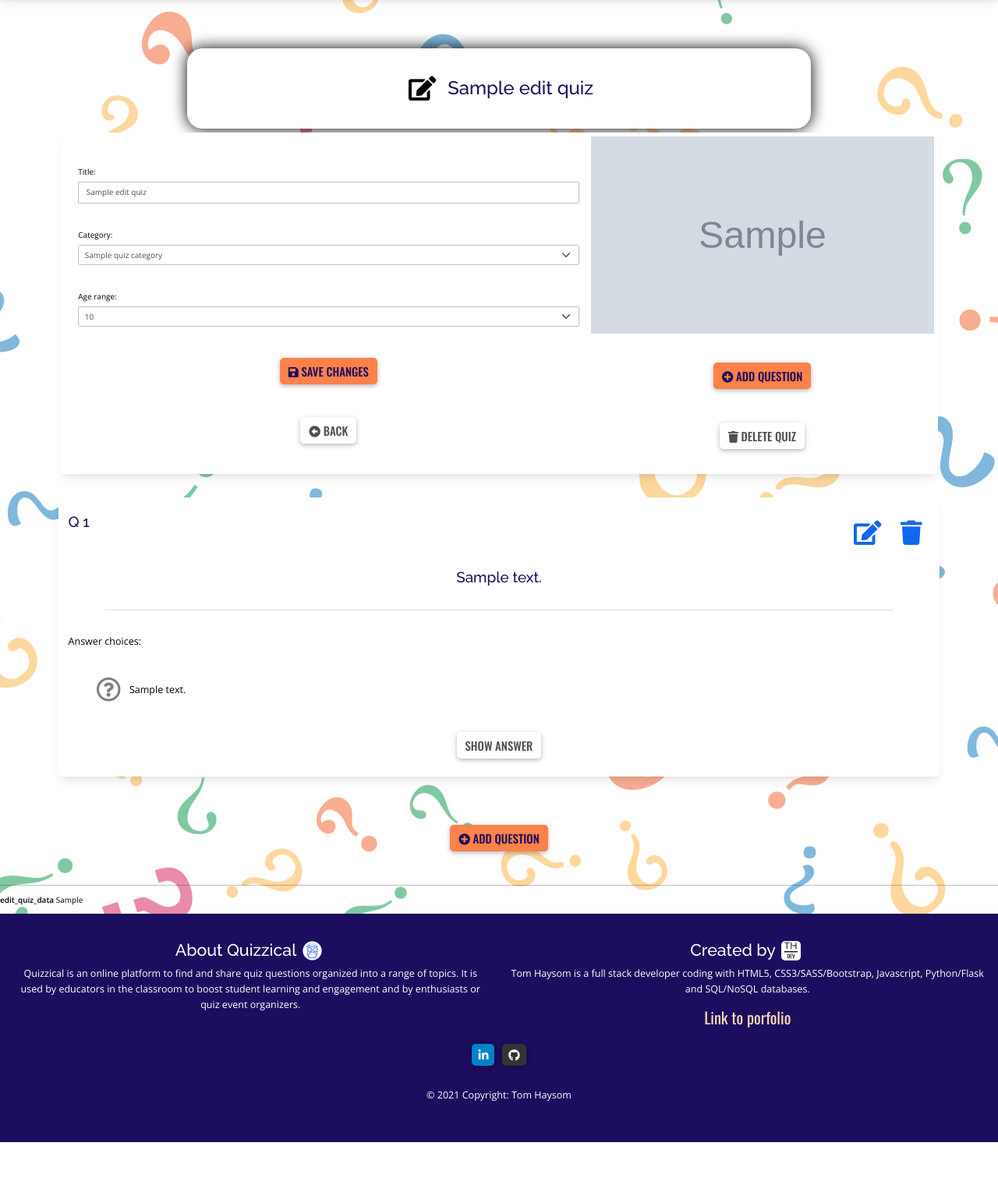
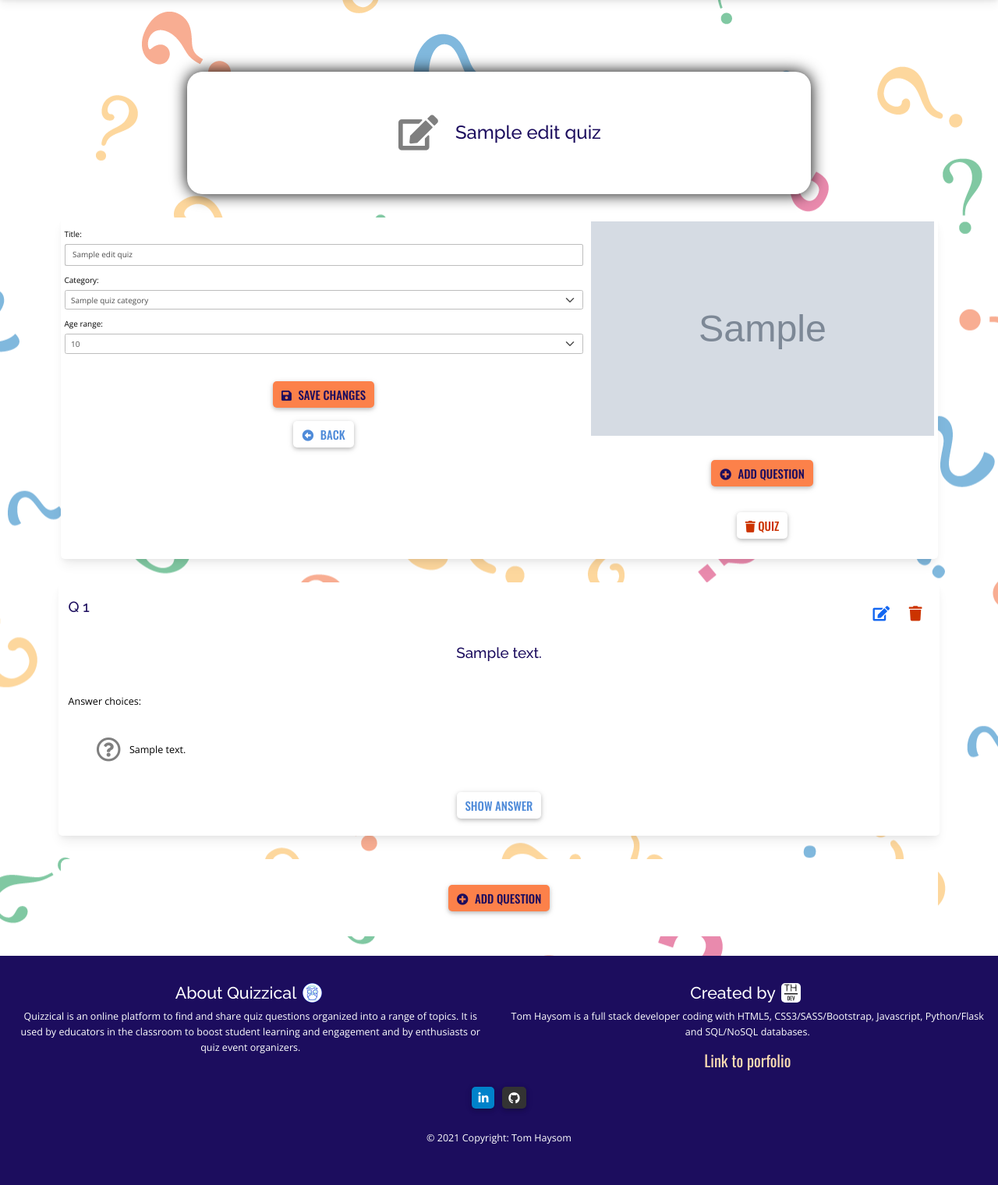
Before and after one commit to thaysom22/quizzical, a Flask app: template templates/pages/edit-quiz.html in a window 1280 px wide. Shown: the part 75-1595 px from the top of the page at 78% size. Before the commit the page ends 1540 px from the top, so only its background shows below. Run offline with Flask 2, Linux system fonts and the light colour scheme; the template is opened without the code that fills it: most values are stand-ins (such as "Sample title", 1, 10 or a date in 2020); grey boxes marked "Sample" are stand-in pictures; some libraries are stand-ins or nearby versions.

Commit message:
finish layout and styling updates for edit quiz and edit question pages

```diff
--- a/static/css/style.css
+++ b/static/css/style.css
@@ -38,6 +38,9 @@
 .btn.btn-secondary {
   background-color: white;
   color: #4F8BD9;
+}
+.btn.delete {
+  color: #cc3300;
 }
 .btn .icon-sm,
 .btn .icon-md {
@@ -147,6 +150,9 @@
 a.nav-link {
   padding: 0.75rem 1.5rem;
   margin: 0.25rem;
+}
+a.delete {
+  color: #cc3300;
 }
 
 span {
@@ -400,18 +406,11 @@
   grid-area: 2/1/span 2/span 1;
 }
 
-/* view question card */
-.question-wrapper hr {
-  width: 90%;
-  color: rgba(0, 0, 0, 0.5);
-  margin: 2rem;
-}
-
 /* edit quiz card */
 .quiz-edit.grid-container {
   display: grid;
   max-height: 50rem;
-  grid-template: 60% 40%/60% 40%;
+  grid-template: 65% 35%/60% 40%;
 }
 .quiz-edit.grid-container span {
   color: rgba(0, 0, 0, 0.5);
@@ -419,7 +418,10 @@
   overflow-wrap: break-word;
 }
 .quiz-edit.grid-container .quiz-edit-data {
-  grid-area: 1/1/span 2/span 1;
+  grid-area: 1/1/span 1/span 1;
+}
+.quiz-edit.grid-container .quiz-edit-submit {
+  grid-area: 2/1/span 1/span 1;
 }
 .quiz-edit.grid-container .quiz-img {
   grid-area: 1/2/span 1/span 1;
@@ -765,8 +767,8 @@
   a.card:hover img {
     -webkit-animation-name: card-zoom;
             animation-name: card-zoom;
-    -webkit-animation-duration: 1s;
-            animation-duration: 1s;
+    -webkit-animation-duration: 0.75s;
+            animation-duration: 0.75s;
     -webkit-animation-fill-mode: forwards;
             animation-fill-mode: forwards;
   }
--- a/static/scss/components/_cards.scss
+++ b/static/scss/components/_cards.scss
@@ -113,29 +113,23 @@
     }
 }
 
-/* view question card */
-
-.question-wrapper {
-    hr {
-        width: 90%;
-        color: $black-fade;
-        margin: 2rem;
-    }
-}
 
 /* edit quiz card */
 .quiz-edit {
     &.grid-container {
         display: grid;
         max-height: 50rem;
-        grid-template: 60% 40% / 60% 40%;
+        grid-template: 65% 35% / 60% 40%;
         span {
             color: $black-fade;
             padding: 0 .75rem calc(.5rem + .2vw) .75rem;
             overflow-wrap: break-word;
         }
         .quiz-edit-data {
-            grid-area: 1 / 1 / span 2 / span 1;
+            grid-area: 1 / 1 / span 1 / span 1;
+        }
+        .quiz-edit-submit {
+            grid-area: 2 / 1 / span 1 / span 1;
         }
         .quiz-img {
             grid-area: 1 / 2 / span 1 / span 1;
--- a/static/scss/helpers/_allpages.scss
+++ b/static/scss/helpers/_allpages.scss
@@ -49,6 +49,9 @@
     &.nav-link {
         padding: .75rem 1.5rem;
         margin: .25rem;
+    }
+    &.delete {
+        color: $error;
     }
 }
 span {
--- a/static/scss/helpers/_buttons.scss
+++ b/static/scss/helpers/_buttons.scss
@@ -31,6 +31,9 @@
         background-color: white;
         color: $steel-blue;
     }
+    &.delete {
+        color: $error;
+    }
     .icon-sm,
     .icon-md{
         font-size: inherit;
--- a/static/scss/helpers/_mediaqueries.scss
+++ b/static/scss/helpers/_mediaqueries.scss
@@ -105,7 +105,7 @@
             cursor: pointer;
             img {
                 animation-name: card-zoom;
-                animation-duration: 1s;
+                animation-duration: .75s;
                 animation-fill-mode: forwards;
             }
         }
--- a/templates/components/searchbar.html
+++ b/templates/components/searchbar.html
@@ -17,7 +17,7 @@
             <div class="invalid-feedback">Invalid Search</div>
         </div>
         <button type="submit" class="btn btn-search cta">
-            <i class="fas fa-search icon-sm"></i>
+            <i class="fas fa-search icon-sm px-3 py-2"></i>
         </button>
     </form>
 </div>
--- a/templates/macros/view-edit-macros.html
+++ b/templates/macros/view-edit-macros.html
@@ -22,14 +22,15 @@
                         quiz_id=quiz_id,
                         edit_question_id=question_data._id)}}"
                     >
-                        <i class="fas fa-edit icon-med p-3"></i>
+                        <i class="fas fa-edit icon-sm p-3"></i>
                     </a>
                     <a href="{{ url_for(
                         'delete_question',
                         quiz_id=quiz_id,
                         delete_question_id=question_data._id)}}"
+                        class="delete"
                     >
-                        <i class="fas fa-trash icon-med p-3"></i>
+                        <i class="fas fa-trash icon-sm p-3"></i>
                     </a>
                 </div>
             </div>
@@ -59,7 +60,7 @@
         </div>
         <!-- show/hide answer button -->
         <div class="d-flex justify-content-center align-items-center p-3 mt-3">
-            <button class="toggle-answer-button btn btn-rounded">Show answer</button>
+            <button class="toggle-answer-button btn btn-secondary" role="button">Show answer</button>
         </div>
     </div>
 
--- a/templates/pages/add-question.html
+++ b/templates/pages/add-question.html
@@ -115,11 +115,11 @@
                 <div class="row mt-3">
                     <div class="col-12 d-flex justify-content-center align-items-center mb-1">
                         <a href="{{ url_for('edit_quiz', edit_quiz_id=quiz_id) }}">
-                            <button class="btn btn-rounded
-                                m-2 d-flex align-items-center"
+                            <button class="btn btn-secondary
+                                d-flex align-items-center"
                                 type="button"
                             >
-                                <i class="fas fa-arrow-alt-circle-left icon-med"></i>
+                                <i class="fas fa-arrow-alt-circle-left icon-sm me-2"></i>
                                 Back
                             </button>
                         </a>
--- a/templates/pages/edit-quiz.html
+++ b/templates/pages/edit-quiz.html
@@ -4,10 +4,11 @@
 {% block content %}
 
 <!-- edit quiz main heading -->
-<header>
-    <div class="p-5 text-center main-heading container">
-        <div class="d-flex justify-content-center align-items-center col-12">
-            <i class="fas fa-edit icon-med px-3"></i>
+
+<header class="p-0 g-0 my-5 container-sm">
+    <div class="row g-0 justify-content-center">
+        <div class="text-center main-heading d-flex flex-align-justify">
+            <i class="fas fa-edit icon-lg me-3 icon-fade"></i>
             <h4 class="text-center px-2">{{ edit_quiz_data.title }}</h4>
         </div>
     </div>
@@ -18,18 +19,23 @@
     <div class="card quiz-edit grid-container">
         <form method="POST"
             action="{{ url_for('edit_quiz', edit_quiz_id=edit_quiz_id) }}"
-            class="quiz-edit-data d-flex flex-column justify-content-around pe-3"
+            class="p-2"
+            novalidate
         >
-            <div class="edit-quiz-title my-2">
+            <div class="quiz-edit-data d-flex flex-column justify-content-around">
+                <div class="edit-quiz-title my-1">
                     <label for="edit-title" class="py-2">Title:</label>
                     <div class="form-outline">
                         <input type="text" id="edit-title"
                             name="edit-title" class="form-control form-control-lg"
                             value="{{ edit_quiz_data.title }}" required
                         />
+                        <div class="invalid-feedback mt-1">
+                            Enter a title
                         </div>
                     </div>
-            <div class="edit-quiz-category my-2">
+                </div>
+                <div class="edit-quiz-category my-1">
                     <label for="edit-category" class="py-2">Category:</label>
                     <select id="edit-category"
                         name="edit-category"
@@ -51,7 +57,7 @@
                         {% endfor %}
                     </select>
                 </div>
-            <div class="edit-quiz-age-range my-2">
+                <div class="edit-quiz-age-range my-1">
                     <label for="edit-age-range" class="py-2">Age range:</label>
                     <select id="edit-age-range"
                         name="edit-age-range"
@@ -73,24 +79,18 @@
                         {% endfor %}
                     </select>
                 </div>
-            <div class="edit-quiz-submit d-flex
-                p-2 justify-content-center
-                align-items-center mt-3"
-            >
-                <button type="submit" class="btn btn-rounded cta">
-                    <i class="fas fa-save icon-sm"></i>
+            </div>
+            <div class="quiz-edit-submit d-flex flex-column flex-align-justify mt-5">
+                <button type="submit" class="btn cta mb-4">
+                    <i class="fas fa-save icon-sm me-2"></i>
                     Save changes
                 </button>
-            </div>
-            <div class="edit-quiz-back d-flex
-                p-2 justify-content-center
-                align-items-center mt-3"
-            >
+
                 <a href="{{ url_for('view_quiz', view_quiz_id=edit_quiz_id) }}"
                     class="d-flex align-items-center justify-content-center"
                 >
-                    <button type="button" class="btn btn-rounded">
-                        <i class="fas fa-arrow-alt-circle-left"></i>
+                    <button type="button" class="btn btn-secondary" role="button">
+                        <i class="fas fa-arrow-alt-circle-left icon-sm me-2"></i>
                         Back
                     </button>
                 </a>
@@ -109,15 +109,15 @@
             quiz-edit-delete"
         >
             <a href="{{ url_for('add_question', quiz_id=edit_quiz_id) }}">
-                <button class="btn btn-rounded cta">
-                    <i class="fas fa-plus-circle icon-sm"></i>
+                <button class="btn cta">
+                    <i class="fas fa-plus-circle icon-sm me-2"></i>
                     Add Question
                 </button>
             </a>
             <a href="{{ url_for('delete_quiz', delete_quiz_id=edit_quiz_id) }}">
-                <button type="submit" class="btn btn-rounded">
+                <button type="submit" class="btn btn-secondary delete">
                     <i class="fas fa-trash icon-sm"></i>
-                    Delete Quiz
+                    Quiz
                 </button>
             </a>
         </div>
@@ -133,22 +133,16 @@
 </section>
 
 <!-- final add question button -->
-<section class="container-sm my-3">
-    <div class="d-flex justify-content-center align-items-center p-5">
+<section class="container-sm my-4">
+    <div class="wrapper-sm p-5 d-flex flex-align-justify">
         <a href="{{ url_for('add_question', quiz_id=edit_quiz_id) }}">
-            <button class="btn btn-rounded cta">
-                <i class="fas fa-plus-circle icon-sm"></i>
+            <button class="btn cta">
+                <i class="fas fa-plus-circle icon-sm me-2"></i>
                 Add Question
             </button>
         </a>
     </div>
 </section>
-
-
-<hr>
-<strong>edit_quiz_data</strong>
-{{ edit_quiz_data }}
-
 
 {% endblock %}
 
```
Also changed, not shown: templates/pages/edit-question.html (+25 -14 lines), static/css/style.min.css, 2 other files. Lines whose indentation alone changed are shown as unchanged.
